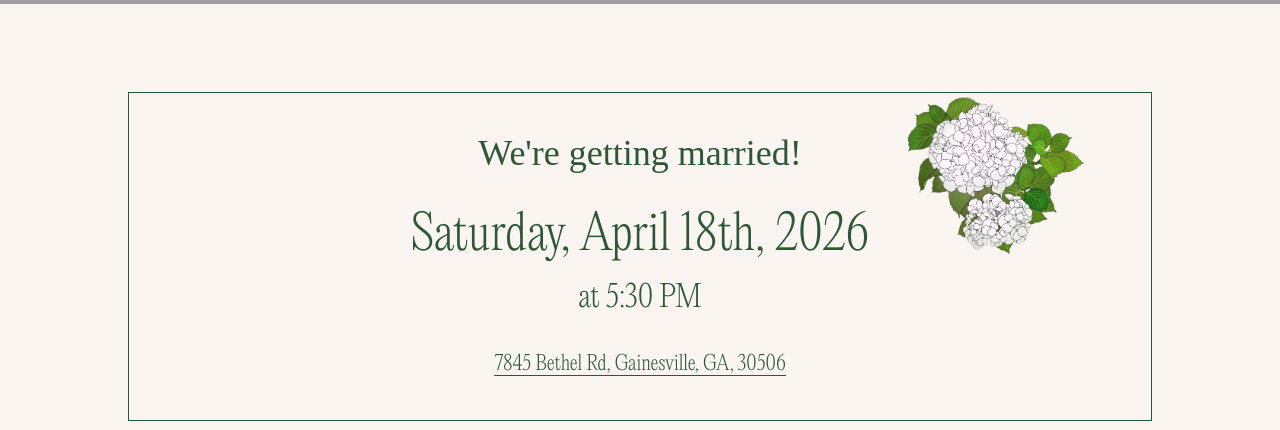
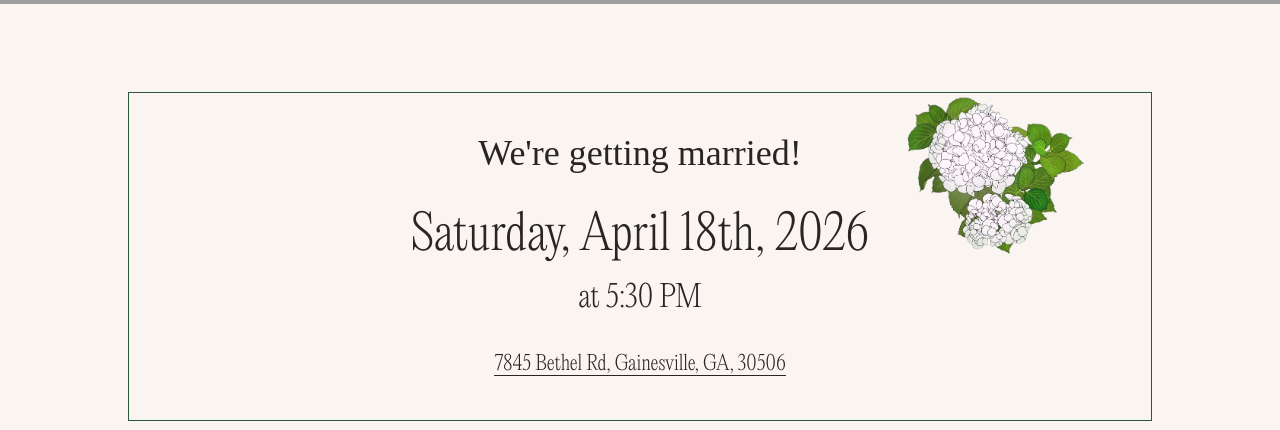
Before and after one commit to andrewhumble/wedding-site, a Next.js app: page / in a window 1280 px wide. Shown: the part 760-1190 px from the top of the page. Built offline with nearby package versions, Linux system fonts and the light colour scheme; grey boxes are pictures that could not be loaded; a web font is replaced by a local one.

Commit message:
Fix text colors

```diff
--- a/src/components/EventCard.tsx
+++ b/src/components/EventCard.tsx
@@ -11,16 +11,16 @@ export default function EventCard({ className }: EventCardProps) {
                 <div className="absolute top-0 left-0 right-0 h-2 bg-[url('/images/dashed-border.png')] bg-repeat-x"></div>
                 <div className="relative max-w-6xl mx-auto px-6 md:px-16">
                     <div className="border border-[#2c5836] py-10 px-6 md:px-12 flex flex-col items-center text-center relative overflow-hidden">
-                        <h2 className="font-script italic text-[#2c5836] text-3xl md:text-4xl text-script">
+                        <h2 className="font-script italic text-stone-800 text-3xl md:text-4xl text-script">
                             We&apos;re getting married!
                         </h2>
-                        <p className="font-sans-light max-w-3xl mx-auto text-[#2c5836] leading-relaxed text-3xl md:text-5xl pt-6">
+                        <p className="font-sans-light max-w-3xl mx-auto text-stone-800 leading-relaxed text-3xl md:text-5xl pt-6">
                             Saturday, April 18th, 2026
                         </p>
-                        <p className="font-sans-light max-w-3xl mx-auto text-[#2c5836] leading-relaxed text-2xl md:text-3xl">
+                        <p className="font-sans-light max-w-3xl mx-auto text-stone-800 leading-relaxed text-2xl md:text-3xl">
                             at 5:30 PM
                         </p>
-                        <p className="font-sans-light max-w-3xl mx-auto text-[#2c5836] leading-relaxed text-lg md:text-xl pt-6 underline underline-offset-5 decoration-1">
+                        <p className="font-sans-light max-w-3xl mx-auto text-stone-800 leading-relaxed text-lg md:text-xl pt-6 underline underline-offset-5 decoration-1">
                             <a
                                 href="https://www.google.com/maps/search/?api=1&query=7845+Bethel+Rd+Gainesville+GA+30506"
                                 target="_blank"
--- a/src/components/Navbar.tsx
+++ b/src/components/Navbar.tsx
@@ -12,7 +12,7 @@ export default function Navbar() {
   useEffect(() => {
     const handleScroll = () => {
       const scrollPosition = window.scrollY;
-      setIsScrolled(scrollPosition > 50);
+      setIsScrolled(scrollPosition > 300);
     };
 
     window.addEventListener('scroll', handleScroll);
@@ -40,16 +40,21 @@ export default function Navbar() {
           opened={menuOpen}
           onClick={() => setMenuOpen((o) => !o)}
           size="md"
-          color={menuOpen || isScrolled ? "#58373E" : "#FAF5F1"}
+          color={menuOpen || isScrolled ? "#292524" : "#FAF5F1"}
           title="test"
         />
+
+        <div className={`${isScrolled ? 'text-stone-800' : 'text-[#FAF5F1]/0'} flex w-fit flex-col items-center justify-center flex-grow`}>
+          <h1 className="text-2xl font-script pr-5 mb-[-10]">The</h1>
+          <h1 className="text-2xl font-sans">Humbles</h1>
+        </div>
 
         {/* RSVP Button */}
         <button
           className={`
             font-sans-bold px-4 pt-2 pb-1 rounded-sm transition-colors duration-500 focus:outline-none shadow-md cursor-pointer pointer-events-auto
             ${menuOpen || isScrolled
-              ? 'bg-[#58373E] text-[#FAF5F1] hover:bg-[#4a2d33] hover:text-white'
+              ? 'bg-stone-800 text-[#FAF5F1] hover:bg-[#4a2d33] hover:text-white'
               : 'bg-[#FAF5F1] text-[#58373E] hover:bg-[#e8d8bf] hover:text-[#3d232a]'
             }
             hover:shadow-lg
```
